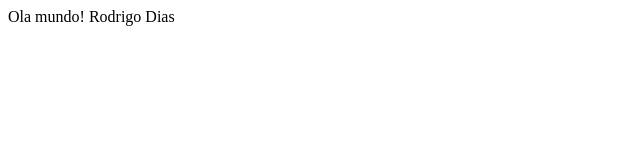
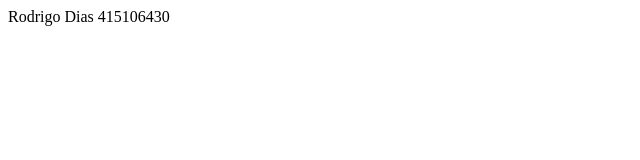
Before and after one commit to 415106430/Aula2409, a plain HTML site: page index.html in a window 1280 px wide. Shown: the full height of the page, 0-640 px from the left. Drawn offline with Linux system fonts and the light colour scheme.

Commit message:
inclusão de RA
inclusão de RA

```diff
--- a/index.html
+++ b/index.html
@@ -5,7 +5,7 @@
 <title>Projeto Novo</title>
 </head>
 <body>
-Ola mundo!
   Rodrigo Dias
+  415106430
 </body>
 </html>
```
